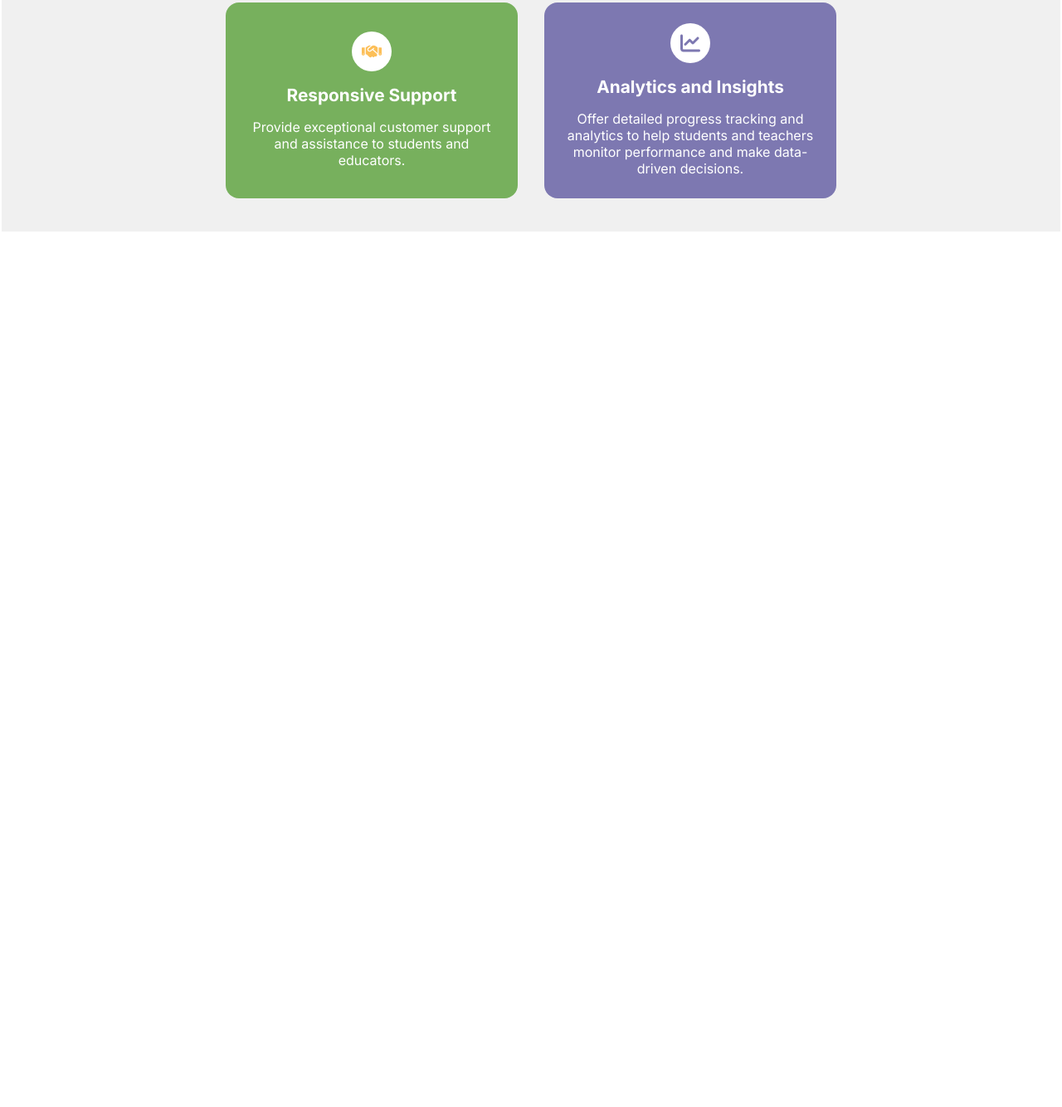
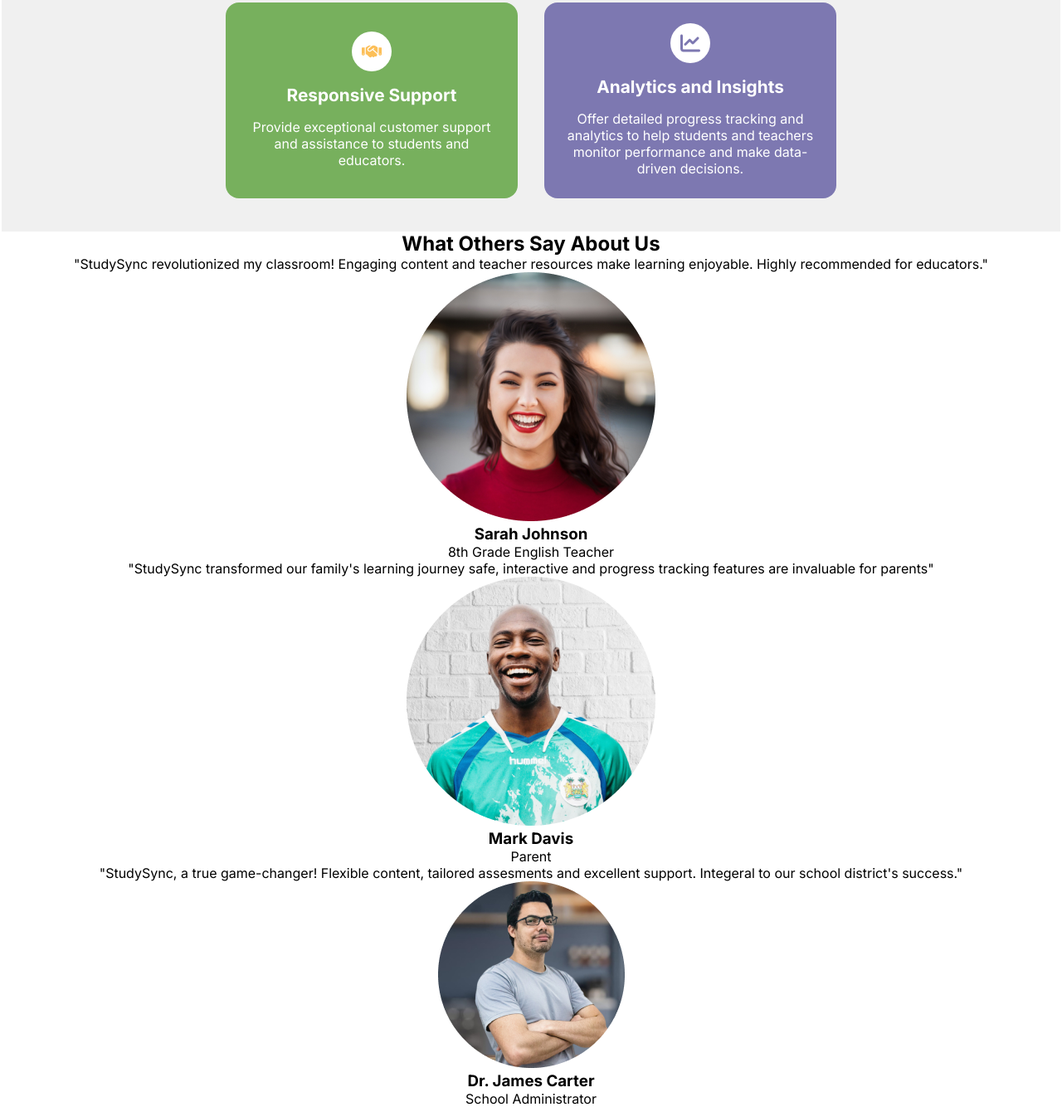
Before and after one commit to YashRuikar/StudySync, a plain HTML site: page index.html in a window 1280 px wide. Shown: the part 1529-2863 px from the top of the page at 83% size. Before the commit the page ends 1808 px from the top, so only its background shows below. Drawn offline with Linux system fonts and the light colour scheme.

Commit message:
Testimonial Section added

```diff
--- a/index.html
+++ b/index.html
@@ -197,6 +197,69 @@
             </div>
         </div>
 
+        <div class="testimonial-container">
+            <div class="testimonial-content">
+                <h2 class="testimonial-title">
+                    What Others Say About Us
+                </h2>
+                <div class="testimonial-grid">
+                    <!-- Card 1 -->
+                    <div class="testimonial-card">
+                        <div class="testimonial-text">
+                            "StudySync revolutionized my classroom! Engaging content and teacher resources make learning enjoyable. Highly recommended for educators."
+                        </div>
+                        <div class="testimonial-avatar">
+                            <img src="./images/avatar1.png">
+                        </div>
+                        <div class="testimonial-details">
+                            <h3 class="testimonial-name">
+                                Sarah Johnson
+                            </h3>
+                            <p class="testimonial-desc">
+                                8th Grade English Teacher
+                            </p>
+                        </div>
+                    </div>
+
+                    <!-- Card 2 -->
+                    <div class="testimonial-card">
+                        <div class="testimonial-text">
+                            "StudySync transformed our family's learning journey safe, interactive and progress tracking features are invaluable for parents"
+                        </div>
+                        <div class="testimonial-avatar">
+                            <img src="./images/avatar2.png">
+                        </div>
+                        <div class="testimonial-details">
+                            <h3 class="testimonial-name">
+                                Mark Davis
+                            </h3>
+                            <p class="testimonial-desc">
+                                Parent
+                            </p>
+                        </div>
+                    </div>
+
+                    <!-- Card 3 -->
+                    <div class="testimonial-card">
+                        <div class="testimonial-text">
+                            "StudySync, a true game-changer! Flexible content, tailored assesments and excellent support. Integeral to our school district's success."
+                        </div>
+                        <div class="testimonial-avatar">
+                            <img src="./images/avatar3.png">
+                        </div>
+                        <div class="testimonial-details">
+                            <h3 class="testimonial-name">
+                                Dr. James Carter
+                            </h3>
+                            <p class="testimonial-desc">
+                                School Administrator
+                            </p>
+                        </div>
+                    </div>
+                </div>
+            </div>
+        </div>
+
     </div>
 
 </body>
```
